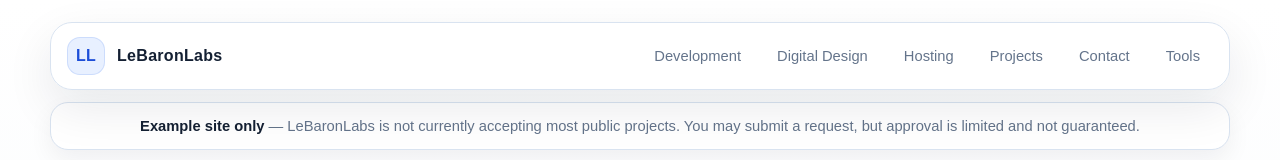
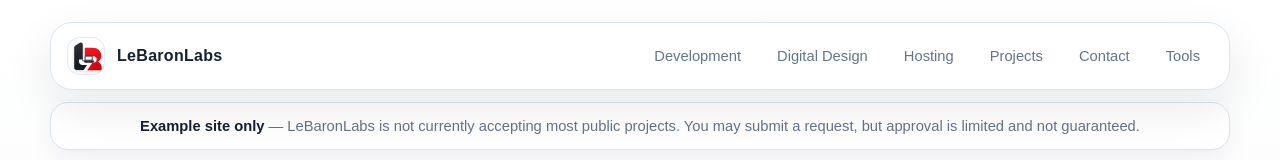
Before and after one commit to EnochLeBaron/lebaronlabs-public, a website: page index.html in a window 1280 px wide. Shown: the top 160 px of the page. Drawn offline with Linux system fonts and the light colour scheme.

Commit message:
Update public site logo

```diff
--- a/css/light-ui.css
+++ b/css/light-ui.css
@@ -167,6 +167,12 @@ body {
     box-shadow: none !important;
 }
 
+.logo-mark {
+    background: #ffffff url("/lebaronlabs-brand-logo.svg") center / contain no-repeat !important;
+    color: transparent !important;
+    font-size: 0 !important;
+}
+
 .menu-btn,
 .card-arrow {
     border-color: var(--border) !important;
--- a/index.html
+++ b/index.html
@@ -4,6 +4,7 @@
     <meta charset="UTF-8" />
     <meta name="viewport" content="width=device-width, initial-scale=1.0" />
     <title>LeBaronLabs | Navigation Hub</title>
+    <link rel="icon" href="/lebaronlabs-brand-logo.svg" />
 
     <link rel="stylesheet" href="style.css" />
     <link rel="stylesheet" href="css/light-ui.css" />
--- a/style.css
+++ b/style.css
@@ -80,9 +80,10 @@ a {
     border-radius: 13px;
     display: grid;
     place-items: center;
-    background: linear-gradient(135deg, var(--blue), var(--cyan));
-    color: #03101f;
+    background: #ffffff url("/lebaronlabs-brand-logo.svg") center / contain no-repeat;
+    color: transparent;
     font-weight: 900;
+    font-size: 0;
     box-shadow: 0 0 25px rgba(77, 163, 255, 0.45);
 }
 
```
Also changed, not shown: app-home.html (+1 -0 lines), html/contact.html (+1 -0 lines), html/design.html (+1 -0 lines), html/development.html (+1 -0 lines), html/hosting.html (+1 -0 lines), html/projects.html (+1 -0 lines), privacy.html (+1 -0 lines), terms.html (+1 -0 lines), lebaronlabs-brand-logo.svg (added).
